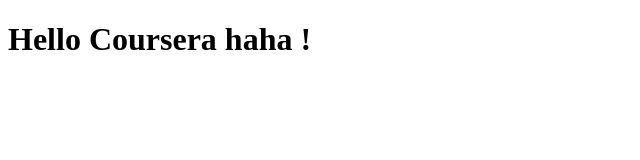
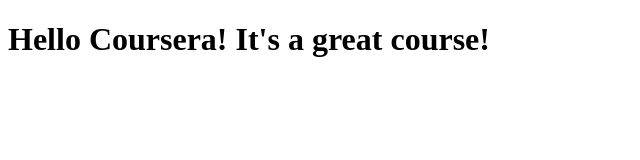
Before and after one commit to hoengnhy/web-test, a plain HTML site: page site/index.html in a window 1280 px wide. Shown: the whole page, without its empty margins (0-640 px from the left). Drawn offline with Linux system fonts and the light colour scheme.

Commit message:
Small addition to our page content

```diff
--- a/site/index.html
+++ b/site/index.html
@@ -6,6 +6,6 @@
 	<title>Hello Coursera</title>
 </head>
 <body>
-<h1>Hello Coursera haha !</h1>
+<h1>Hello Coursera! It's a great course!</h1>
 </body>
 </html>
```
